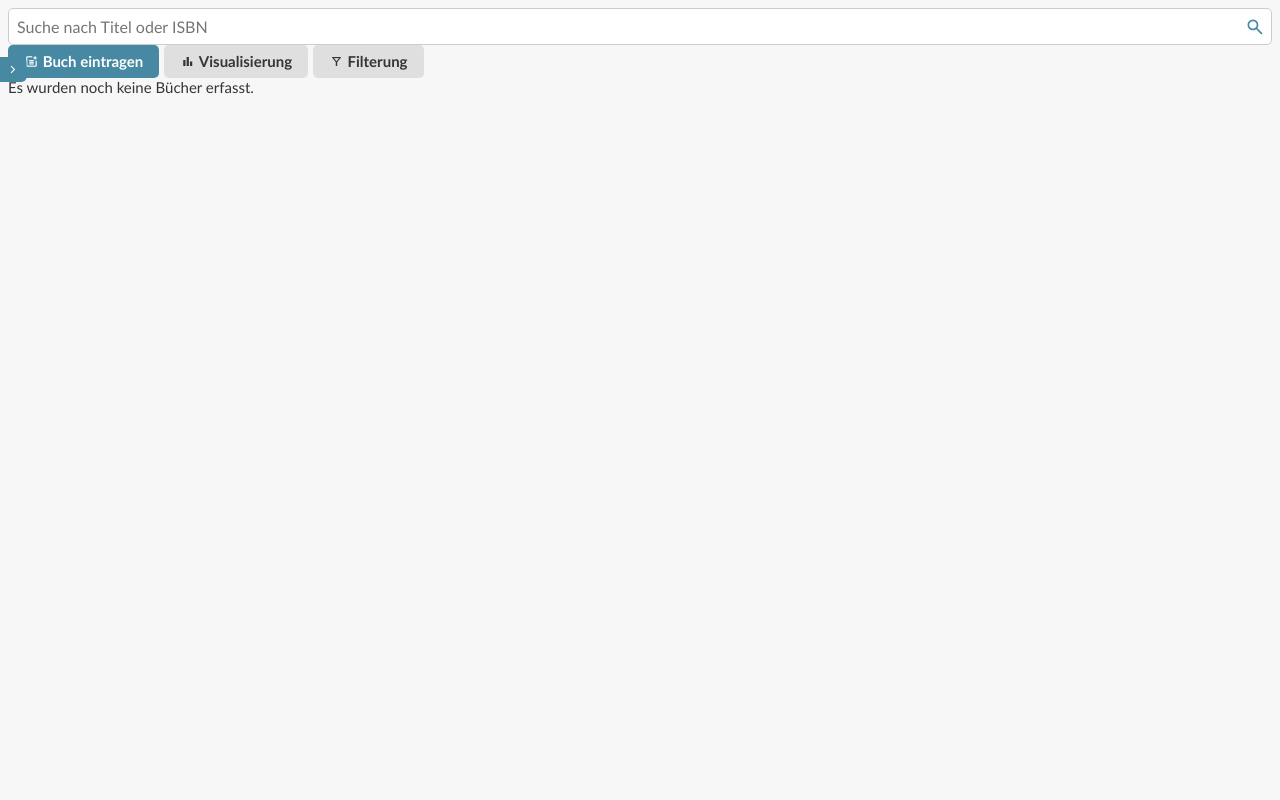
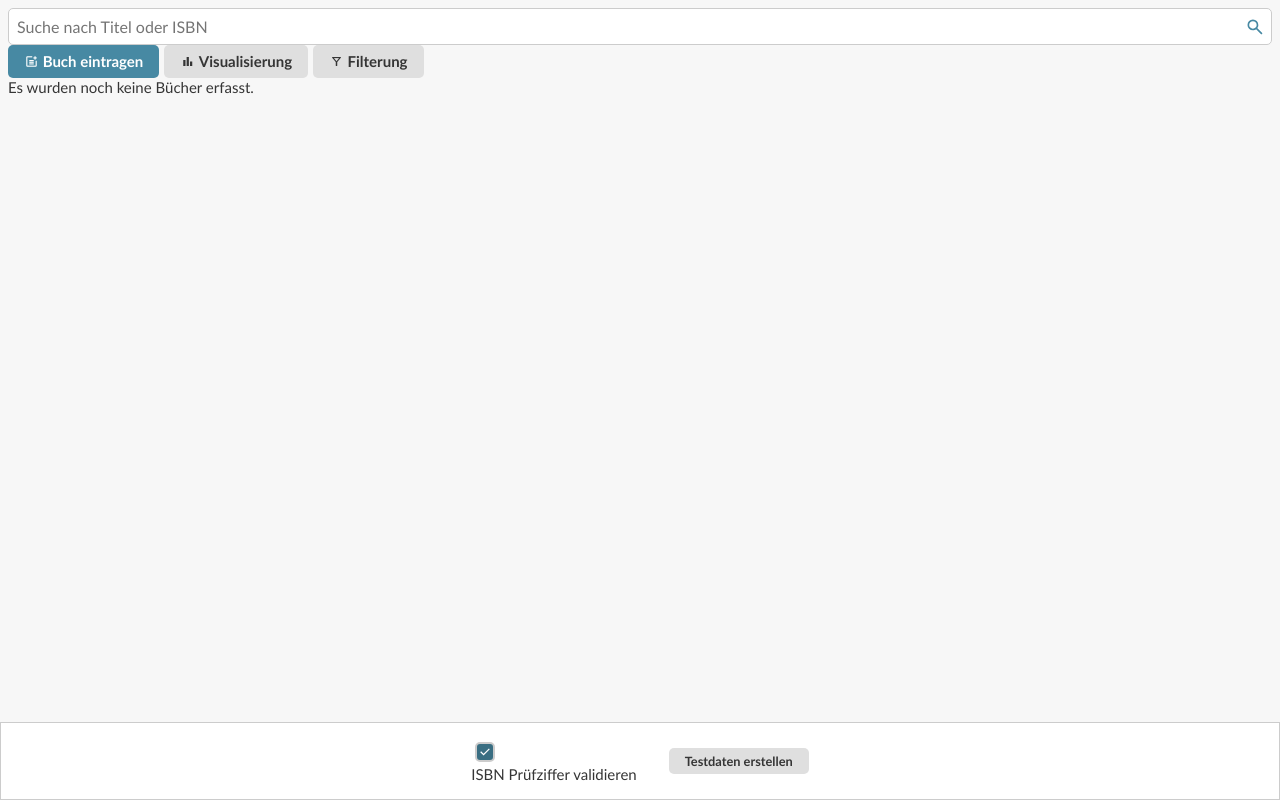
Before and after one commit to LeaveAirykson/priorit-angular-example, an Angular app: page / in a window 1280 px wide. Built offline with nearby package versions, Linux system fonts and the light colour scheme.

Commit message:
Move example options to bottom of page

```diff
--- a/src/app/exampleoptions/exampleoptions.component.css
+++ b/src/app/exampleoptions/exampleoptions.component.css
@@ -1,42 +1,15 @@
 aside {
   position: fixed;
+  bottom: 0;
   left: 0;
-  top: 3rem;
-  max-width: 400px;
+  right: 0;
   background: #fff;
-  border-bottom-right-radius: var(--border-radius);
-  border-top-right-radius: var(--border-radius);
   border: 1px solid var(--border-color);
-  z-index: 10;
+  z-index: 22;
   padding: 1rem;
-  transform: translateX(-100%);
   transition: transform .2s ease-in-out;
+  display: flex;
+  justify-content: center;
+  align-items: center;
+  gap: 2rem;
 }
-
-aside.is-open {
-  transform: translateX(0);
-}
-
-.aside-control {
-  position: absolute;
-  left: 100%;
-  top: .5rem;
-  border-top-left-radius: 0;
-  border-bottom-left-radius: 0;
-}
-
-aside.is-open .aside-control span {
-  transform: scale(-1);
-}
-
-
-@media all and (min-width: 1920px) {
-  aside {
-    position: absolute;
-    transform: translateX(0);
-  }
-
-  .aside-control {
-    display: none;
-  }
-}
--- a/src/app/exampleoptions/exampleoptions.component.html
+++ b/src/app/exampleoptions/exampleoptions.component.html
@@ -1,11 +1,5 @@
-<aside [class.is-open]="isOpen">
-  <button (click)="toggle()" class="button button-primary button-icon aside-control"><span
-      class="material-symbols-outlined">chevron_right</span></button>
-
-
-  <h2>Optionen</h2>
+<aside>
   <div class="flex gap-4 flex-col">
-    <div>
     <label class="cursor-pointer flex gap-2">
       <input type="checkbox" class="form-input" [checked]="isbnChecksumActive"
         (change)="toggleIsbnChecksum($event)"><span>ISBN Prüfziffer
@@ -15,5 +9,5 @@
   <div>
     <button class="button button-small" (click)="createDummyData()">Testdaten erstellen</button>
   </div>
-  </div>
 </aside>
+<div class="h-20"></div>
```
Lines whose indentation alone changed are shown as unchanged.
